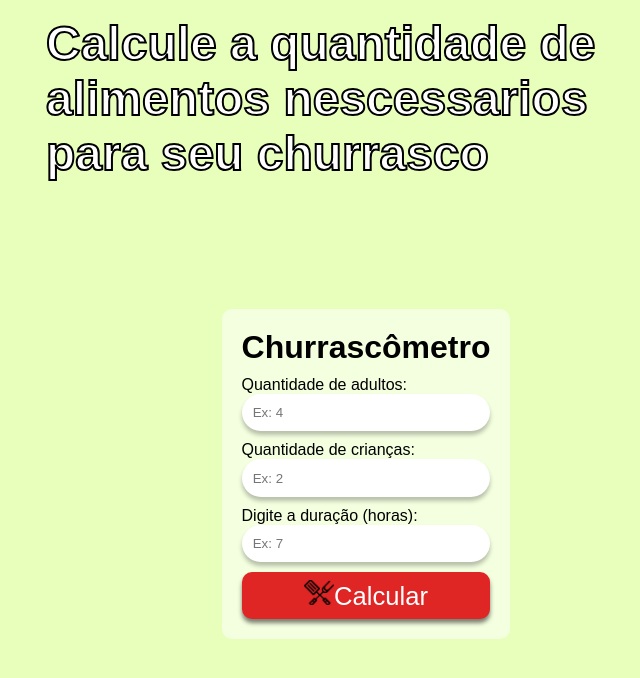
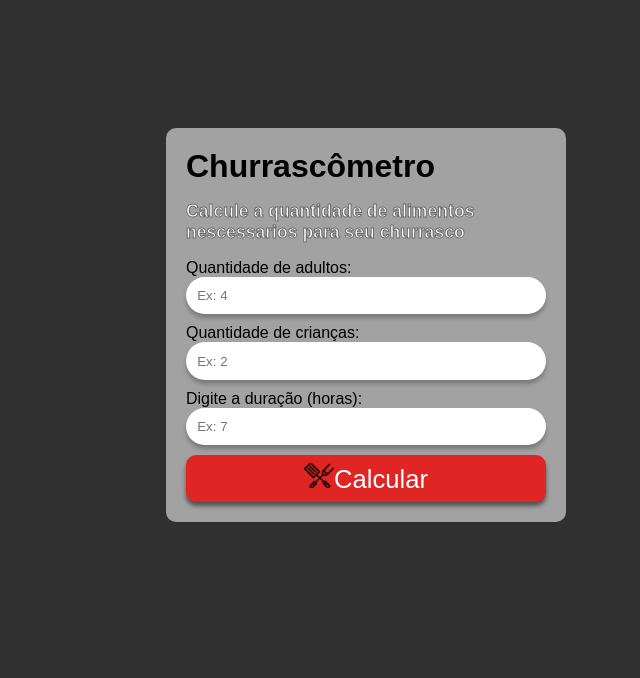
Before and after one commit to stocaline/pequenos-projetos, a plain HTML site: page churrascometro/index.html in a window 1280 px wide. Shown: the whole page, without its empty margins (274-914 px from the left). Drawn offline with Linux system fonts and the light colour scheme.

Commit message:
Estilização

```diff
--- a/churrascometro/index.html
+++ b/churrascometro/index.html
@@ -9,10 +9,10 @@
 </head>
 <body>
 
-    <h1 class="titulo">Calcule a quantidade de alimentos nescessarios para seu churrasco</h1>
 
     <div class="container">
         <h1>Churrascômetro</h1>
+        <p class="titulo">Calcule a quantidade de alimentos nescessarios para seu churrasco</p>
         <label>Quantidade de adultos:</label>
         <input id="adultos" name="adultos" type="number" placeholder="Ex: 4" >
         <label>Quantidade de crianças:</label>
--- a/churrascometro/styles/style.css
+++ b/churrascometro/styles/style.css
@@ -9,23 +9,23 @@ body {
     font-family: sans-serif;
     flex-direction: column;
     justify-content: center;
-    background-color: rgb(231, 255, 186);
+    background-color: #303030;
     background-repeat: no-repeat;
     background-size: cover;
 }
 
 .titulo {
-    width: 50%;
+    max-width: 100%;
     color: white;
-    -webkit-text-stroke: 2px black;
-    margin: auto;
+    -webkit-text-stroke: 1px rgb(109, 107, 107);
     font-weight: 800;
-    font-size: 3rem;
+    font-size: 1.1rem;
     margin-top: 2vh;
+    margin-bottom: 2vh;
 }
 
 .container {
-    max-width: 300px;
+    max-width: 400px;
     margin: auto;
     margin-top: 10%;
     background-color: rgba(255, 255, 255, 0.548);
@@ -33,7 +33,7 @@ body {
     border-radius: 10px;
 }
 
-h1 {
+p {
     margin-bottom: 10px;
 }
 
```
